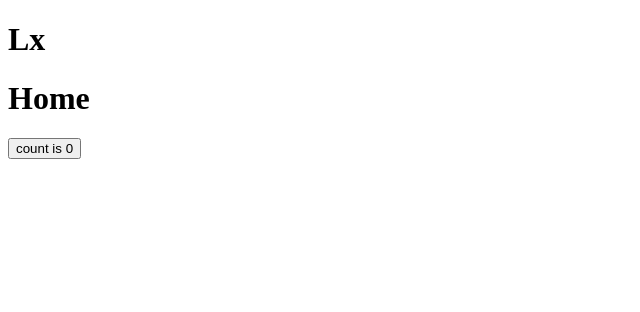
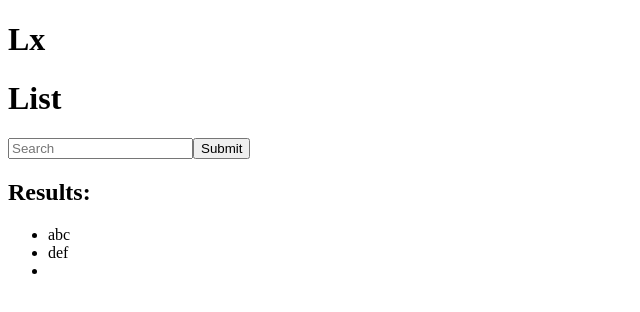
Before and after one commit to BattleMage0231/LxFrontend, a React (Vite) app: page / in a window 1280 px wide. Shown: the top 312 px of the page, without its empty margins (0-640 px from the left). Built offline with nearby package versions, Linux system fonts and the light colour scheme.

Commit message:
Implement search bar

```diff
--- a/src/components/App/App.tsx
+++ b/src/components/App/App.tsx
@@ -1,17 +1,19 @@
-import { useState } from 'react'
-import { Routes, Route, Outlet } from 'react-router-dom'
+import { Routes, Route, Outlet } from 'react-router-dom';
+import Dictionary from '../Dictionary/Dictionary.tsx';
 
 export default function App() {
     return (
         <>
             <Routes>
                 <Route path='/' element={<Layout />}>
-                    <Route index element={<Home />}></Route>
+                    <Route index element={<Dictionary />}></Route>
+                    <Route path='search' element={<Dictionary />}></Route>
+                    <Route path='search/:key' element={<Dictionary />}></Route>
                     <Route path='test' element={<h1>Test</h1>}></Route>
                 </Route>
             </Routes>
         </>
-    )
+    );
 }
 
 function Layout() {
@@ -20,17 +22,5 @@ function Layout() {
             <h1>Lx</h1>
             <Outlet />
         </>
-    )
+    );
 }
-
-function Home() {
-    const [count, setCount] = useState(0)
-    return (
-        <>
-            <h1>Home</h1>
-            <button onClick={() => setCount((count) => count + 1)}>
-                count is {count}
-            </button>
-        </>
-    )
-}
--- /dev/null
+++ b/src/components/Dictionary/Dictionary.tsx
@@ -0,0 +1,26 @@
+import { useEffect, useState } from 'react';
+import { useNavigate, useParams } from 'react-router-dom';
+import SearchBar from './SearchBar'
+
+export default function Dictionary() {
+    const params = useParams();
+    const navigate = useNavigate();
+    const [searchResults, setSearchResults] = useState<string[]>([]);
+    useEffect(() => {
+        setSearchResults(performSearch(params.key ?? ""));
+    }, [params]);
+    function performSearch(key: string) {
+        return ["abc", "def", key];
+    }
+    const searchResultsRendered = searchResults.map(result => <li>{result}</li>);
+    return (
+        <>
+            <h1>List</h1>
+            <SearchBar
+                performSearch={(x: string) => navigate(`/search/${x}`)}
+            />
+            <h2>Results:</h2>
+            <ul>{searchResultsRendered}</ul>
+        </>
+    );
+}
--- /dev/null
+++ b/src/components/Dictionary/SearchBar.tsx
@@ -0,0 +1,30 @@
+import { useState } from "react";
+
+type SearchBarProps = {
+    performSearch: (x: string) => void
+};
+
+export default function SearchBar({ performSearch } : SearchBarProps) {
+    const [searchInput, setSearchInput] = useState("");
+    function handleChange(e: React.ChangeEvent<HTMLInputElement>) {
+        e.preventDefault();
+        setSearchInput(e.target.value);
+    };
+    function handleSubmit(e: React.FormEvent<HTMLFormElement>) {
+        e.preventDefault();
+        performSearch(searchInput);
+    }
+    return (
+        <div>
+            <form onSubmit={handleSubmit}>
+                <input
+                    type="text"
+                    placeholder="Search"
+                    onChange={handleChange}
+                    value={searchInput}
+                />
+                <input type="submit" value="Submit"></input>
+            </form>
+        </div>
+    );
+}
```
Also changed, not shown: src/main.tsx (+5 -5 lines).
